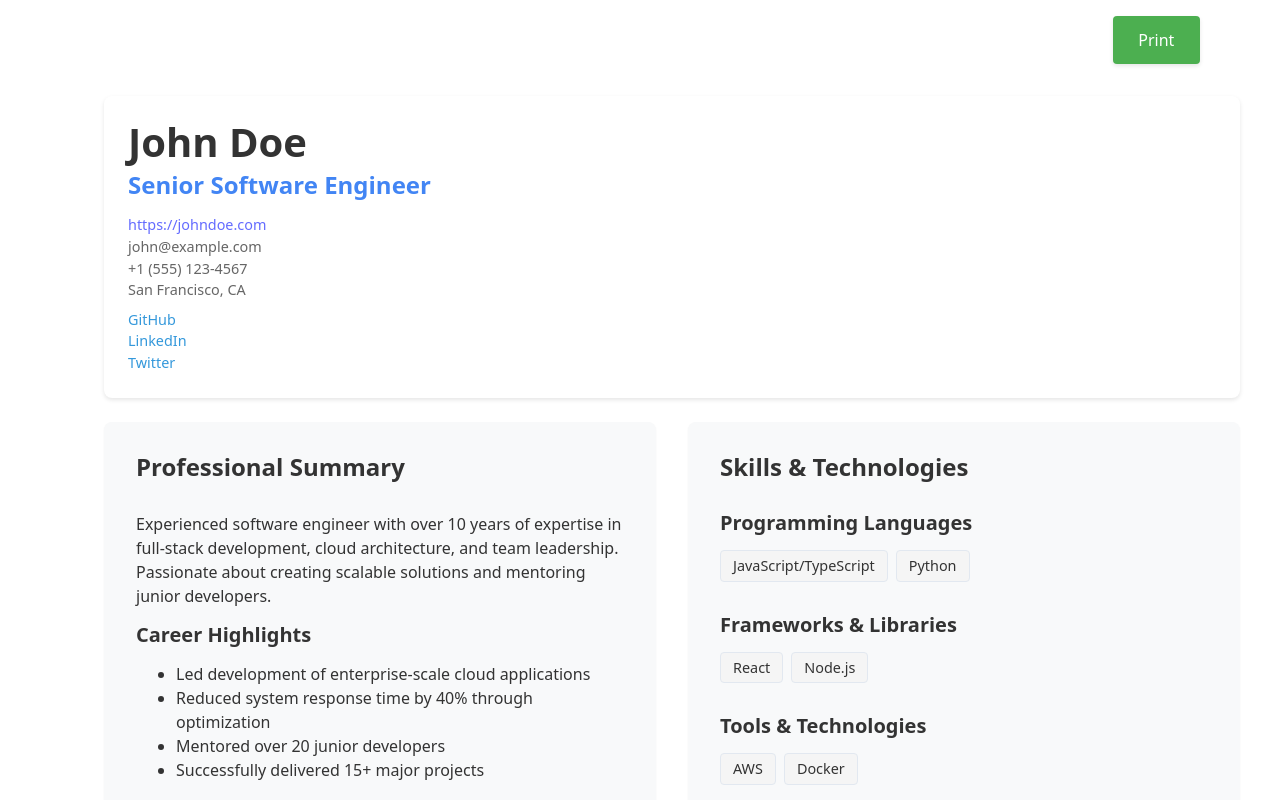
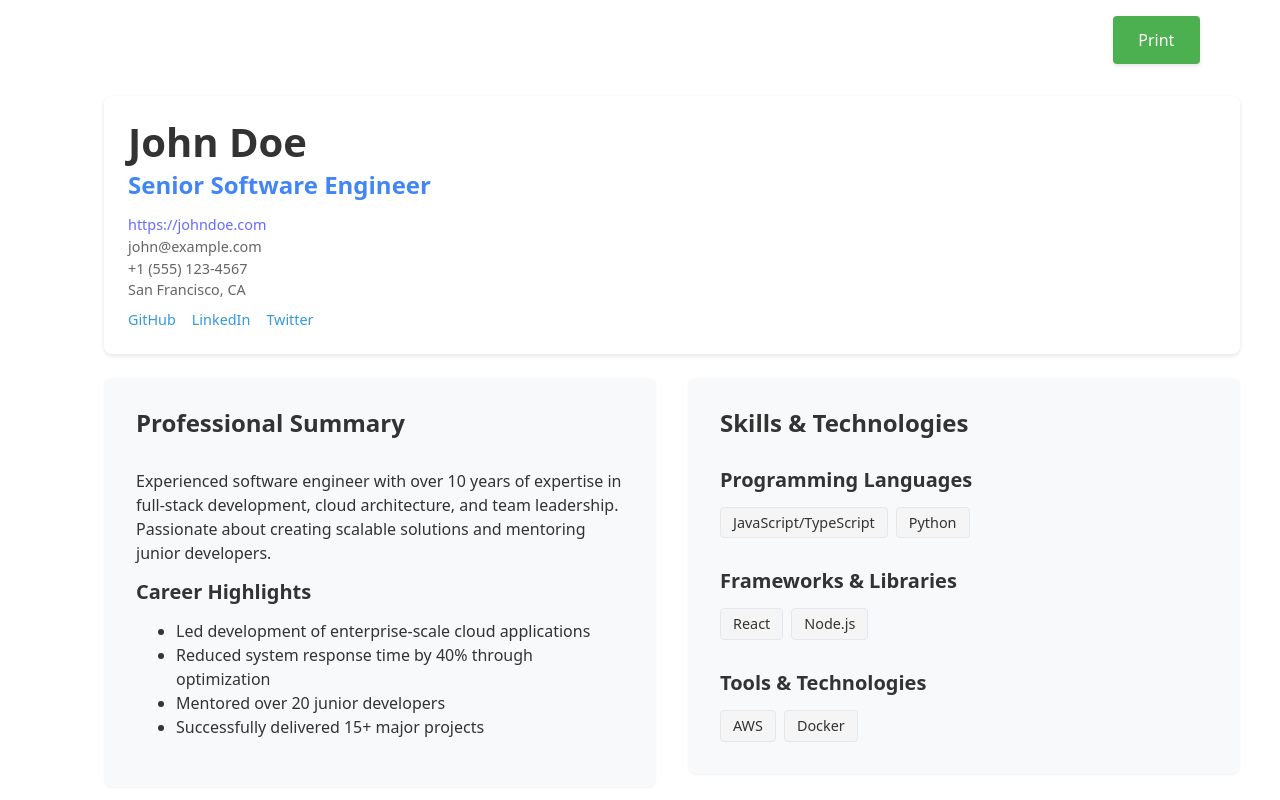
Before and after one commit to ku01/profipage, a React (Vite) app: page / in a window 1280 px wide. Shown: the top 800 px of the page. Built offline with nearby package versions, Linux system fonts and the light colour scheme.

Commit message:
Fix links

```diff
--- a/src/App.css
+++ b/src/App.css
@@ -112,16 +112,17 @@
 
 .social-links {
   display: flex;
-  flex-direction: column;
-  gap: 0;
+  flex-direction: row;
+  gap: 1rem;
   margin-top: 0.5rem;
+  flex-wrap: wrap;
 }
 
 .social-links a {
   color: #3498DB;
   text-decoration: none;
   transition: color 150ms ease-in-out;
-  display: block;
+  display: inline-block;
 }
 
 .social-links a:hover {
@@ -524,6 +525,16 @@ section h3 {
     box-shadow: none;
   }
 
+  /* Make social links display vertically in print */
+  .social-links {
+    flex-direction: column !important;
+    gap: 0.25rem !important;
+  }
+
+  .social-links a {
+    display: block !important;
+  }
+
   /* Show full URLs for social links in print version */
   .social-links a[href]:after {
     content: ": " attr(href);
```
